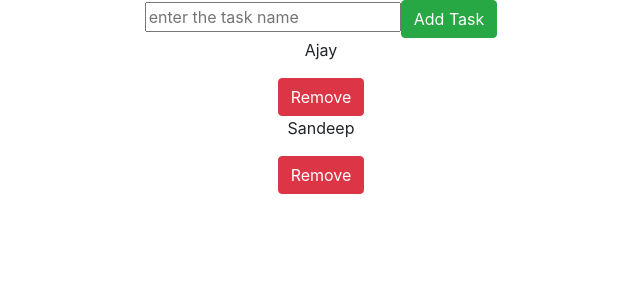
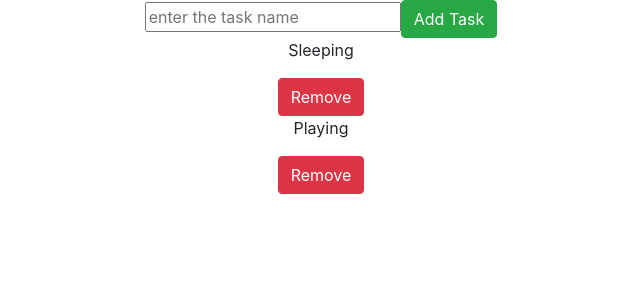
Before and after one commit to AjaySharma91020/Todo-App, a React (Create React App) app: page / in a window 1280 px wide. Shown: the top 300 px of the page, without its empty margins (319-959 px from the left). Built offline with nearby package versions, Linux system fonts and the light colour scheme.

Commit message:
Added feature to mark task as Completed or not

```diff
--- a/src/App.js
+++ b/src/App.js
@@ -1,27 +1,42 @@
 import React,{Component} from 'react';
-import Task from './Components/Task'
-import AddTaskComponent from './Components/AddTaskContainer'
+import AddTaskContainer from './Components/AddTaskContainer'
 import './App.css';
+import TodoList from './Components/TodoList'
 
 class App extends Component {
   state = {
     count : 0,
     tasks : [
        {
-          name : "Ajay",
-          id : 5438
+          name : "Sleeping",
+          id : 5438,
+          isCompleted : false,
        },
        {
-          name : "Sandeep",
-          id : 137473
+          name : "Playing",
+          id : 137473,
+          isCompleted : false,
        }
     ]
+  }
+
+  toggleTaskComplete = (taskId) => {
+       let newArr = [...this.state.tasks]
+       newArr.forEach((task)=>{
+           if(task.id === taskId){
+               task.isCompleted = !task.isCompleted
+           }
+       })
+       this.setState({
+           tasks : newArr
+       })
   }
   addTask(newTask){
       let newArr = [...this.state.tasks]
       newArr.push({
          name : newTask,
-         id : this.state.count + 1
+         id : this.state.count + 1,
+         isCompleted : false
       })
       this.setState({
         tasks : newArr,
@@ -41,16 +56,8 @@ class App extends Component {
   render(){
     return (
       <div className="App">
-            <AddTaskComponent addTask = {this.addTask.bind(this)}  />
-            {this.state.tasks.map((task)=>{
-                return(
-                   <Task
-                       name = {task.name}
-                       key = {task.id}
-                       removeTask = {this.removeTask.bind(this,task.id)}
-                   />
-                )
-            })}
+            <AddTaskContainer addTask = {this.addTask.bind(this)}  />
+            <TodoList tasks = {this.state.tasks} removeTask = {this.removeTask} toggleTaskComplete = {this.toggleTaskComplete} />
       </div>
     );
   }
--- /dev/null
+++ b/src/Components/Task.css
@@ -0,0 +1,6 @@
+.taskCompleted {
+  text-decoration: line-through;
+}
+.cursorPointer:hover{
+  cursor: pointer;
+}
--- a/src/Components/Task.js
+++ b/src/Components/Task.js
@@ -1,10 +1,20 @@
 import React from "react";
+import "./Task.css";
 
 let Task = (props) => {
   return (
     <div className="Container">
-      <p> {props.name}</p>
-      <button className="btn btn-danger" onClick = {props.removeTask}>Remove</button>
+      <div className="cursorPointer">
+        <p
+          className={props.isCompleted ? "taskCompleted" : ""}
+          onClick={props.toggleTaskComplete}
+        >
+          {props.name}
+        </p>
+      </div>
+      <button className="btn btn-danger" onClick={props.removeTask}>
+        Remove
+      </button>
     </div>
   );
 };
--- /dev/null
+++ b/src/Components/TodoList.js
@@ -0,0 +1,22 @@
+import React from "react";
+import Task from './Task';
+
+let TodoList = (props) => {
+  return (
+    <div>
+      {props.tasks.map((task) => {
+        return (
+          <Task
+            name={task.name}
+            key={task.id}
+            removeTask={()=>props.removeTask(task.id)}
+            isCompleted = {task.isCompleted}
+            toggleTaskComplete = {()=>props.toggleTaskComplete(task.id)}
+          />
+        );
+      })}
+    </div>
+  );
+};
+
+export default TodoList;
```
